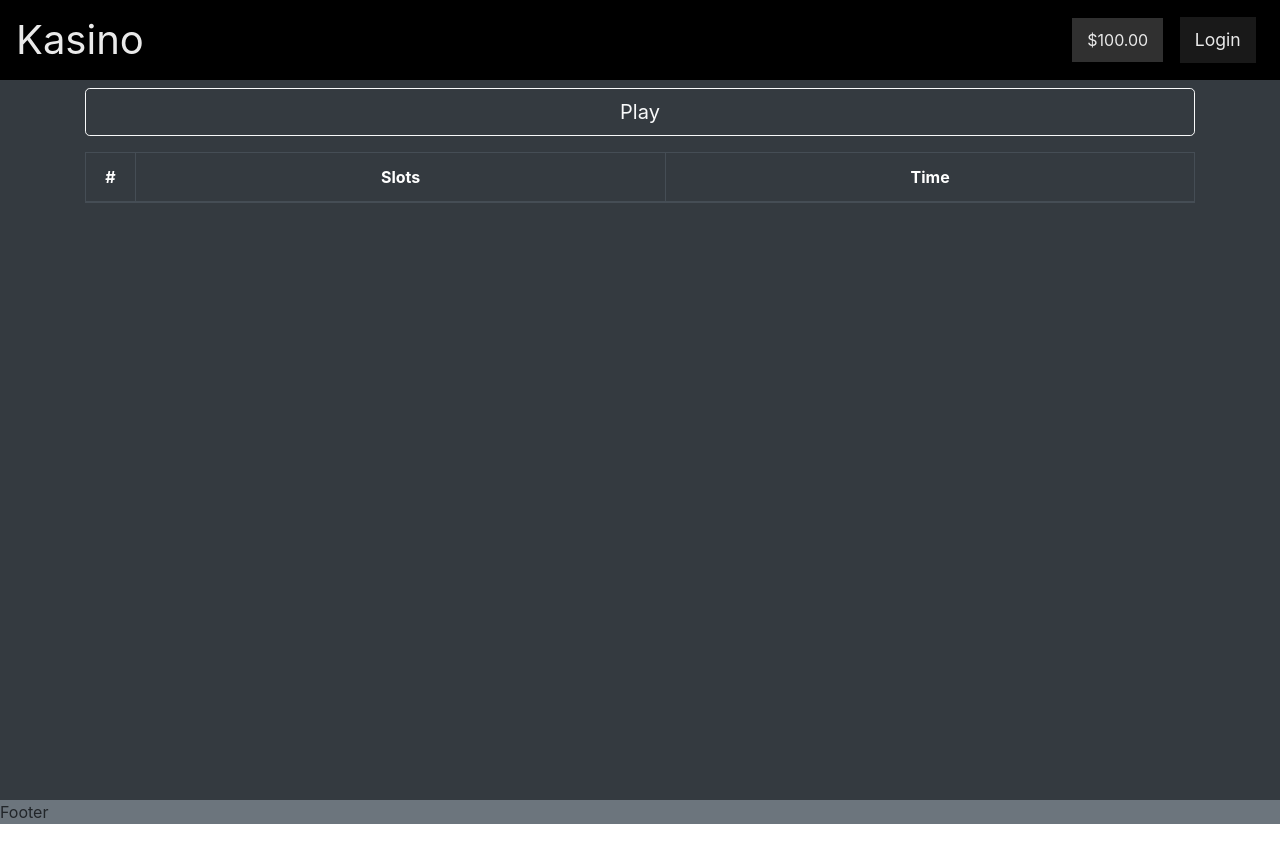
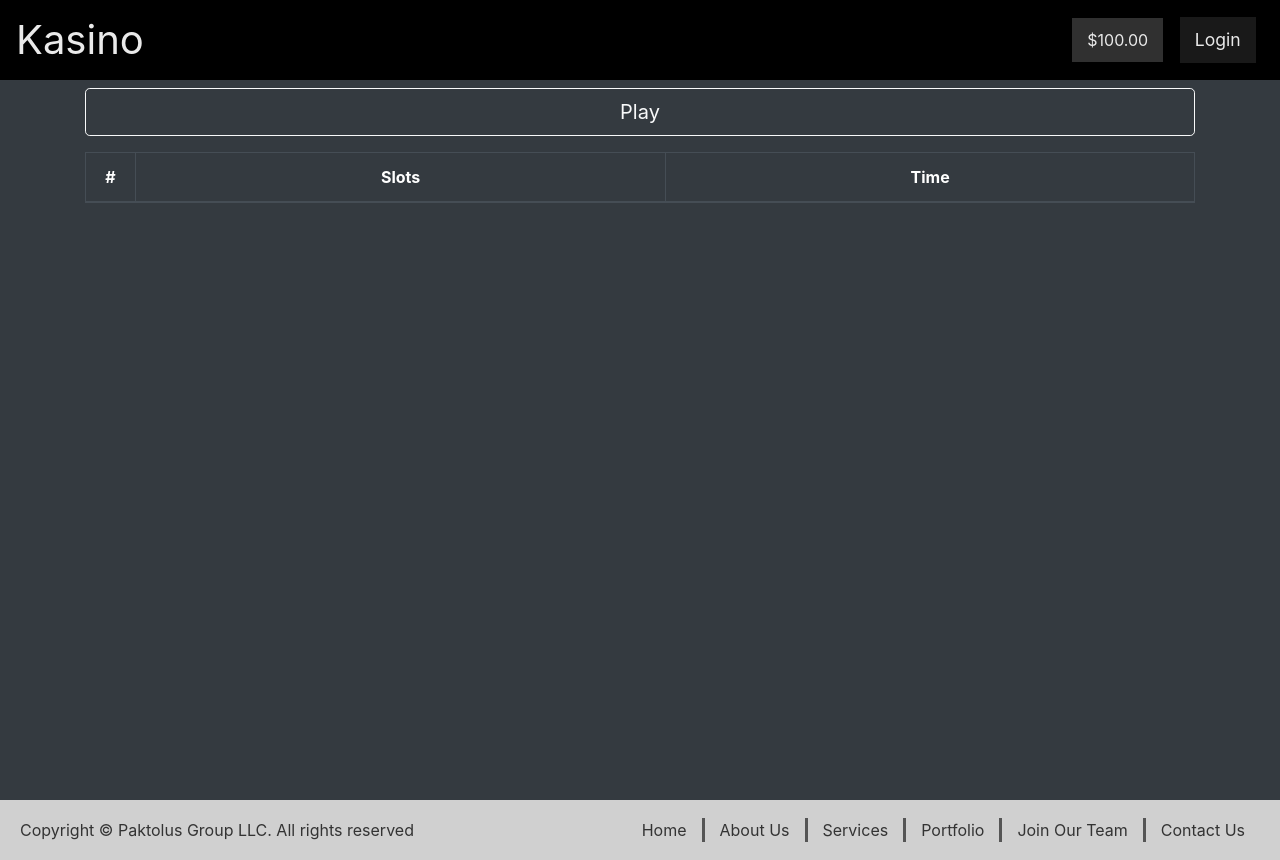
Before and after one commit to deekeh/paktolus-task, a React (Create React App) app: page / in a window 1280 px wide. Before the commit the page ends 824 px from the top, so only its background shows below. Built offline with nearby package versions, Linux system fonts and the light colour scheme.

Commit message:
added footer content, minor localstorage fixes

```diff
--- a/src/App.js
+++ b/src/App.js
@@ -8,8 +8,8 @@ import Content from "./components/Content";
 import Footer from "./components/Footer";
 
 function App() {
-  localStorage.getItem("username", "");
-  localStorage.getItem("balance", (Math.round(100 * 100) / 100).toFixed(2));
+  localStorage.setItem("username", "");
+  localStorage.setItem("balance", (Math.round(100 * 100) / 100).toFixed(2));
   const [balance, setbalance] = useState(
     (Math.round(100 * 100) / 100).toFixed(2)
   );
@@ -19,7 +19,7 @@ function App() {
   return (
     <div className="App">
       <Header balance={balance} onChange={changeBalance} />
-      <Content changeBalance={changeBalance} />
+      <Content changeBalance={changeBalance} balance={balance} />
       <Footer />
     </div>
   );
--- a/src/components/Content.js
+++ b/src/components/Content.js
@@ -39,6 +39,7 @@ const Content = (props) => {
       [s1, s3].indexOf(s2) !== -1
     )
       props.changeBalance(0.5);
+    localStorage.setItem("balance", props.balance);
     let date = new Date();
     const playDate = `${date.getDate()}/${date.getMonth()}/${date.getFullYear()} ${date.getHours()}:${date.getMinutes()}:${date.getSeconds()}`;
     addGame({
--- a/src/components/Footer.css
+++ b/src/components/Footer.css
@@ -0,0 +1,49 @@
+#footer {
+  background-color: #d0d0d0;
+  color: #333;
+  /* height: 60px; */
+  min-height: 60px;
+
+  display: flex;
+  flex-basis: row wrap;
+  justify-content: space-between;
+  align-items: center;
+  padding-left: 20px;
+  padding-right: 20px;
+}
+
+#footer > #footer-links {
+  display: flex;
+  justify-content: space-around;
+  align-items: baseline;
+}
+
+#footer > #footer-links > a {
+  text-decoration: none;
+  color: #333;
+  padding-right: 15px;
+  padding-left: 15px;
+  border-right: solid 3px #555;
+}
+#footer > #footer-links > a:last-child {
+  border-right: none;
+}
+
+@media screen and (max-width: 1020px) {
+  #footer {
+    flex-direction: column;
+  }
+
+  #footer > #footer-links {
+    flex-direction: column;
+  }
+
+  #footer > #footer-links > a {
+    padding: 0;
+    border: none;
+    width: 100%;
+    display: flex;
+    justify-content: space-around;
+    align-content: center;
+  }
+}
--- a/src/components/Footer.js
+++ b/src/components/Footer.js
@@ -2,8 +2,50 @@ import "./Footer.css";
 
 const Footer = () => {
   return (
-    <div id="footer" className="bg-secondary">
-      Footer
+    <div id="footer">
+      <div id="footer-copyright">
+        Copyright &copy; Paktolus Group LLC. All rights reserved
+      </div>
+      <div id="footer-links">
+        <a href="http://paktolus.com" target="_blank" rel="noopener noreferrer">
+          Home
+        </a>
+        <a
+          href="http://paktolus.com/about-us"
+          target="_blank"
+          rel="noopener noreferrer"
+        >
+          About Us
+        </a>
+        <a
+          href="http://paktolus.com/services"
+          target="_blank"
+          rel="noopener noreferrer"
+        >
+          Services
+        </a>
+        <a
+          href="http://paktolus.com/portfolio"
+          target="_blank"
+          rel="noopener noreferrer"
+        >
+          Portfolio
+        </a>
+        <a
+          href="http://jobs.paktolus.com/"
+          target="_blank"
+          rel="noopener noreferrer"
+        >
+          Join Our Team
+        </a>
+        <a
+          href="http://paktolus.com/contact-us"
+          target="_blank"
+          rel="noopener noreferrer"
+        >
+          Contact Us
+        </a>
+      </div>
     </div>
   );
 };
--- a/src/components/Header.js
+++ b/src/components/Header.js
@@ -43,7 +43,7 @@ const Header = (props) => {
               width="32"
               height="32"
               fill="#ffffff"
-              class="bi bi-person-fill"
+              className="bi bi-person-fill"
               viewBox="0 0 16 16"
             >
               <path d="M3 14s-1 0-1-1 1-4 6-4 6 3 6 4-1 1-1 1H3zm5-6a3 3 0 1 0 0-6 3 3 0 0 0 0 6z" />
```
